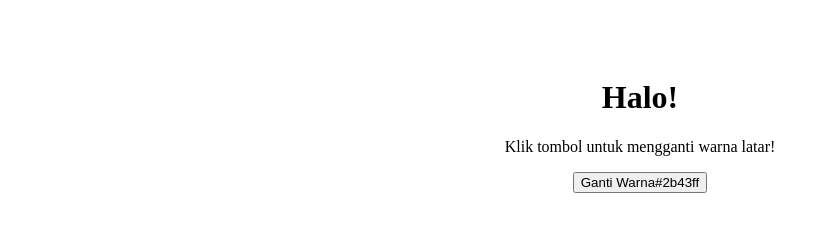
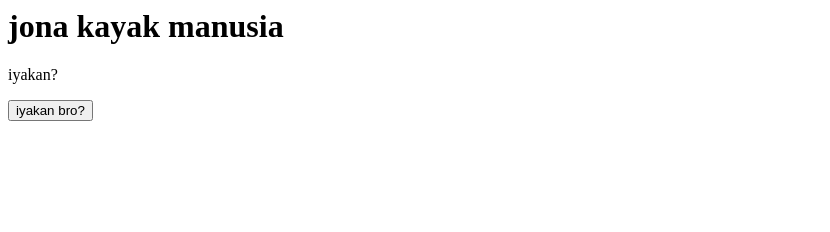
Before and after one commit to UVI-main/UviPlay, a plain HTML site: page halo.html in a window 1280 px wide. Shown: the whole page, without its empty margins (0-830 px from the left). Drawn offline with Linux system fonts and the light colour scheme.

Commit message:
Update halo.html

```diff
--- a/halo.html
+++ b/halo.html
@@ -1,25 +1,11 @@
-<!DOCTYPE html>
-<html lang="id">
-<head>
-    <meta charset="UTF-8">
-    <title>Ganti Warna Latar</title>
-</head>
-<body style="text-align: center; padding-top: 50px;">
-
-    <h1>Halo!</h1>
-    <p>Klik tombol untuk mengganti warna latar!</p>
-
-    <button onclick="gantiWarna()">Ganti Warna#2b43ff</button>
-
-    <script>
-        function gantiWarna() {
-            // Buat daftar warna
-            const warna = ["lightblue", "lightgreen", "lightpink", "lightyellow", "lightcoral"];
-            // Ambil warna random dari daftar
-            const randomWarna = warna[Math.floor(Math.random() * warna.length)];
-            // Ubah warna latar halaman
-            document.body.style.backgroundColor = randomWarna;
-        }
-    </script>
-</body>
+<html>
+    <head>
+        <title>edan</title>
+    </head>
+    <body>
+        <h1>jona kayak manusia</h1>
+        <p>iyakan?</p>
+    </body>
+    <button onclick="alert('benerankan?')">iyakan bro?</button>
+    </head>
 </html>
```
